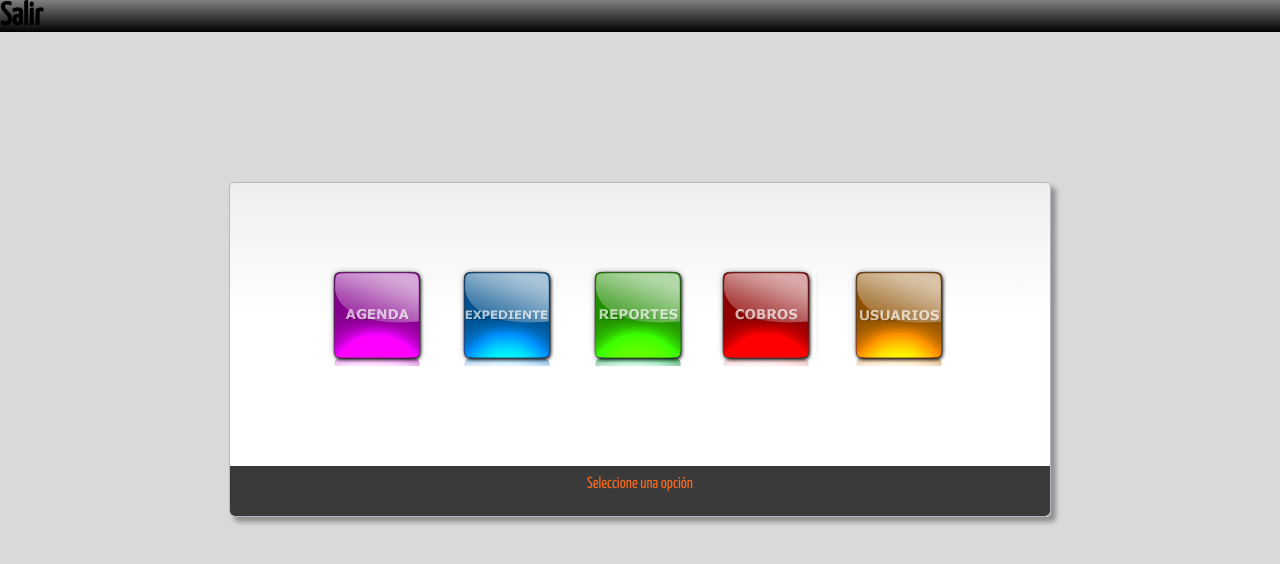
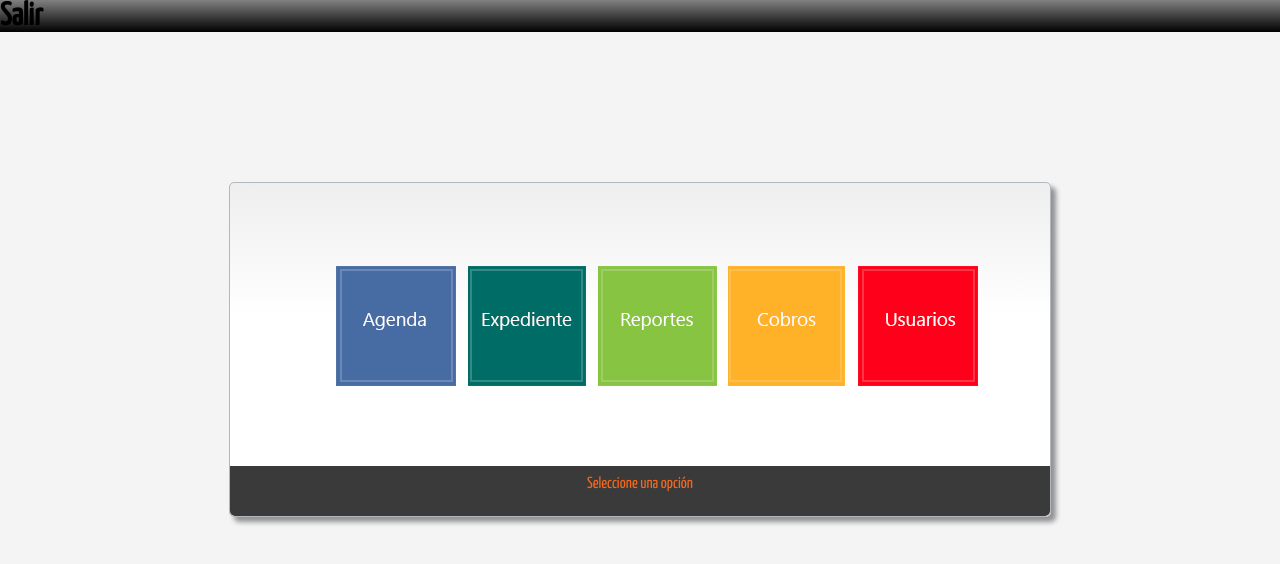
Before and after one commit to yitec/XPD, a PHP site: page /menu_principal.php in a window 1280 px wide. Shown: the top 564 px of the page. Run offline with PHP 8.4, Linux system fonts and the light colour scheme.

Commit message:
updates yitec laptop

```diff
--- a/bitacoras/errores.txt
+++ b/bitacoras/errores.txt
@@ -3,3 +3,8 @@ Stack trace:
 #0 C:\AppServ\www\XPD\operaciones\opr_agenda.php(22): throw_ex('Table 'bd_xpd.t...')
 #1 C:\AppServ\www\XPD\operaciones\opr_agenda.php(18): eventos('1')
 #2 {main} 	 now()
+Error: exception 'Exception' with message 'No database selected' in C:\AppServ\www\XPD\operaciones\opr_agenda.php:108
+Stack trace:
+#0 C:\AppServ\www\XPD\operaciones\opr_agenda.php(34): throw_ex('No database sel...')
+#1 C:\AppServ\www\XPD\operaciones\opr_agenda.php(18): eventos('1')
+#2 {main} 	 now()
--- a/css/general.css
+++ b/css/general.css
@@ -2,11 +2,29 @@ body {
  margin: 0px;
  margin-top: 0px;
  font-family: 'Yanone Kaffeesatz', arial, sans-serif;
- background-color: #d9d9d9;
-
-
+ background-color: #F4F4F4;
 }
 
+h1{
+	margin-top: 0px;
+	width: 100%;
+	background: -webkit-linear-gradient(gray,black);
+	background: -moz-linear-gradient(gray,black);
+	background: -o-linear-gradient(gray,black);
+	background: linear-gradient(gray,black);
+}
+
+h4{
+	margin-top: 0px;
+	width: 100%;
+	height: 40px;
+	background: -webkit-linear-gradient(gray,black);
+	background: -moz-linear-gradient(gray,black);
+	background: -o-linear-gradient(gray,black);
+	background: linear-gradient(gray,black);
+	text-align: right;
+	color: #00D9FF;
+}
 .fondo_h{
 	background: -webkit-linear-gradient(#95969a,#dcdcdc);
 	background: -moz-linear-gradient(#95969a,#dcdcdc);
@@ -40,14 +58,7 @@ body {
 	box-shadow: 10px 10px 5px #888;
 
 }
-h1{
-	margin-top: 0px;
-	width: 100%;
-	background: -webkit-linear-gradient(gray,black);
-	background: -moz-linear-gradient(gray,black);
-	background: -o-linear-gradient(gray,black);
-	background: linear-gradient(gray,black);
-}
+
 .box {
     position:relative;
     margin: auto;
@@ -150,11 +161,11 @@ textarea {
 /***********************************Menu Principal*******************************/
 #nav li a {background-image:url('../img/icons_sprite.png')}
 
-.navi1 ul li.sm1 { background-position: 0px 0px; left: 0px; width: 100px;  }
-.navi1 ul li.sm2 { margin-left: 30px;background-position: -98px 0px; left: 100px; width: 100px; }
-.navi1 ul li.sm3 { margin-left: 60px;background-position: -195px 0px; left: 200px; width: 100px; }
-.navi1 ul li.sm4 { margin-left: 90px;background-position: -295px 0px; left: 300px; width: 100px; }
-.navi1 ul li.sm5 { margin-left: 120px;background-position: -390px 0px; left: 400px; width: 100px; }
+.navi1 ul li.sm1 { background-position: 0px 0px; left: 0px; width: 130px;  }
+.navi1 ul li.sm2 { margin-left: 20px;background-position: -138px 0px; left: 120px; width: 120px; }
+.navi1 ul li.sm3 { margin-left: 30px;background-position: -265px 0px; left: 240px; width: 120px; }
+.navi1 ul li.sm4 { margin-left: 40px;background-position: -395px 0px; left: 360px; width: 120px; }
+.navi1 ul li.sm5 { margin-left: 30px;background-position: -520px 0px; left: 500px; width: 120px; }
 .navi1 {
   display: block;
   height: 120px;
```
Also changed, not shown: recibe_login.php (added, +32 -0 lines), img/icon_agendac.png (added), img/icon_cobrosc.png (added), img/icon_expedientec.png (added), img/icon_reportesc.png (added), img/icon_usuariosc.png (added), img/icons_sprite.png.
